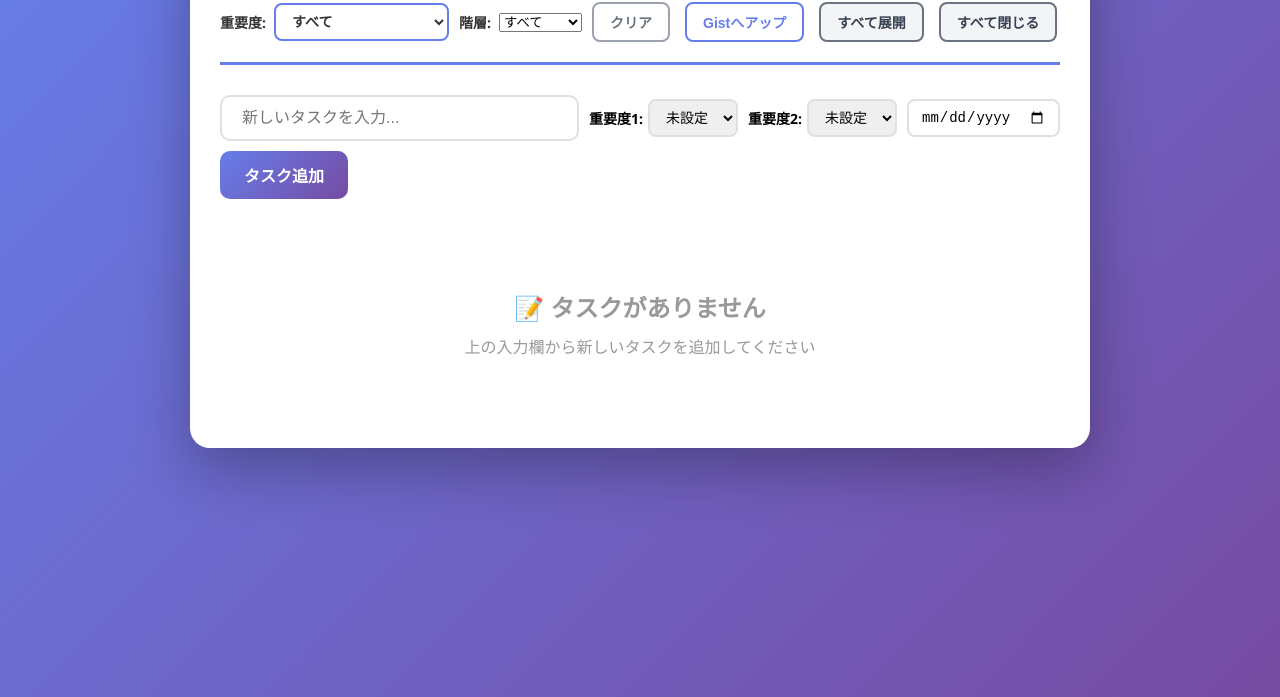
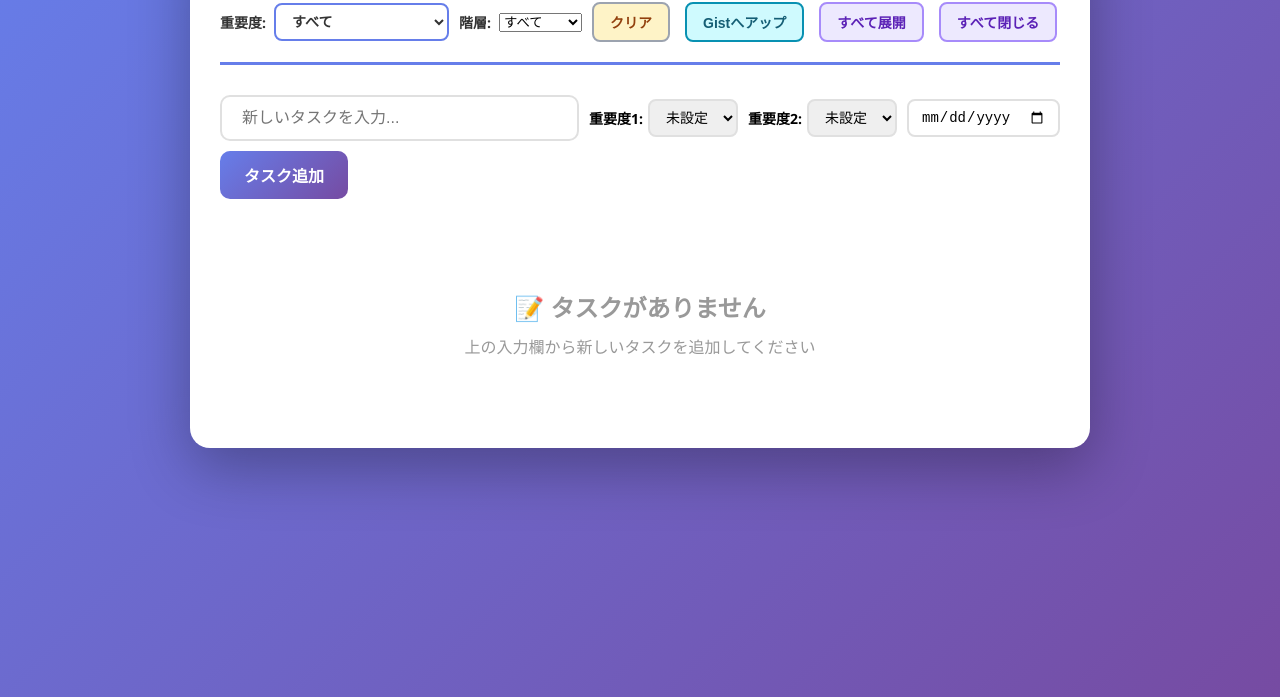
Before and after one commit to muumuu8181/accordion-task, a website: page index.html in a window 1280 px wide. Shown: the part 103-800 px from the top of the page. Drawn offline with Linux system fonts and the light colour scheme.

Commit message:
ui: Add colored backgrounds to control buttons
- Gistへアップ: cyan/aqua background (#cffafe)
- すべて展開/閉じる: light purple background (#ede9fe)
- クリア: light yellow background (#fef3c7)
- Update hover states with darker shades

```diff
--- a/style.css
+++ b/style.css
@@ -93,8 +93,8 @@ h1 {
 .btn-clear-filter {
     padding: 8px 16px;
     border: 2px solid #9ca3af;
-    background: white;
-    color: #6b7280;
+    background: #fef3c7;
+    color: #92400e;
     border-radius: 8px;
     cursor: pointer;
     font-size: 14px;
@@ -103,16 +103,16 @@ h1 {
 }
 
 .btn-clear-filter:hover {
-    background: #f3f4f6;
-    border-color: #6b7280;
-    color: #374151;
+    background: #fde68a;
+    border-color: #78716c;
+    color: #78350f;
 }
 
 .btn-control {
     padding: 8px 16px;
-    border: 2px solid #667eea;
-    background: white;
-    color: #667eea;
+    border: 2px solid #0891b2;
+    background: #cffafe;
+    color: #155e75;
     border-radius: 8px;
     cursor: pointer;
     font-size: 14px;
@@ -121,16 +121,17 @@ h1 {
 }
 
 .btn-control:hover {
-    background: #667eea;
+    background: #06b6d4;
     color: white;
+    border-color: #0891b2;
     transform: translateY(-2px);
 }
 
 .btn-toggle {
     padding: 8px 16px;
-    border: 2px solid #6b7280;
-    background: #f3f4f6;
-    color: #374151;
+    border: 2px solid #a78bfa;
+    background: #ede9fe;
+    color: #5b21b6;
     border-radius: 8px;
     cursor: pointer;
     font-size: 14px;
@@ -139,8 +140,9 @@ h1 {
 }
 
 .btn-toggle:hover {
-    background: #6b7280;
+    background: #a78bfa;
     color: white;
+    border-color: #7c3aed;
     transform: translateY(-2px);
 }
 
```
